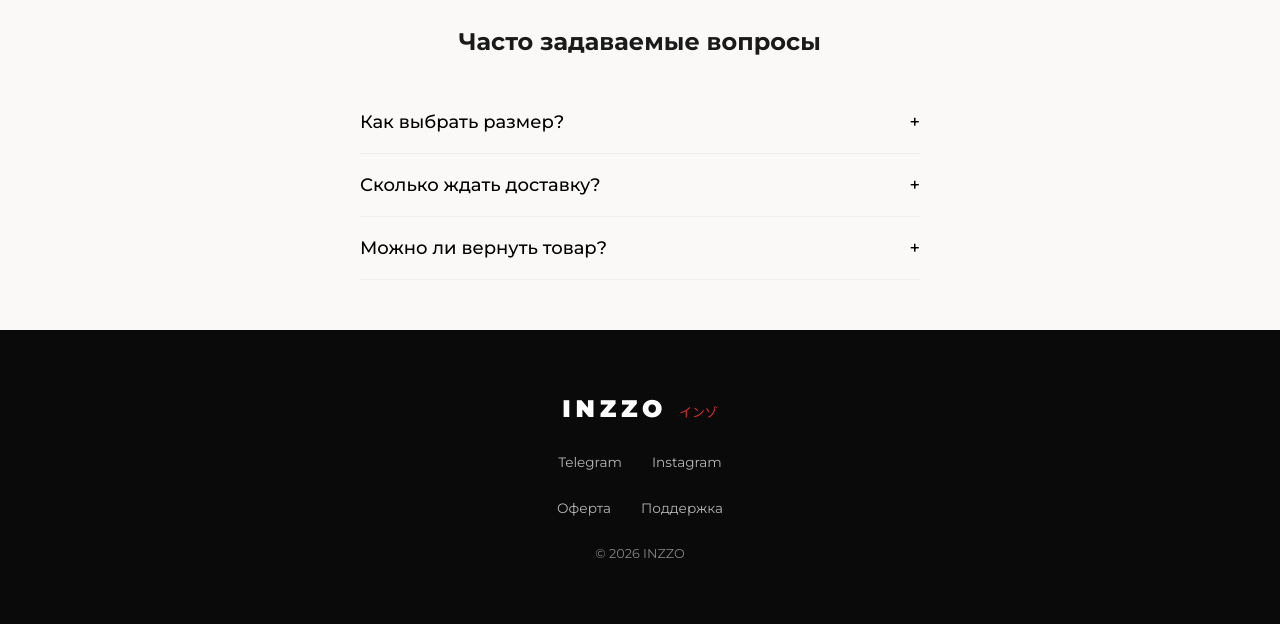
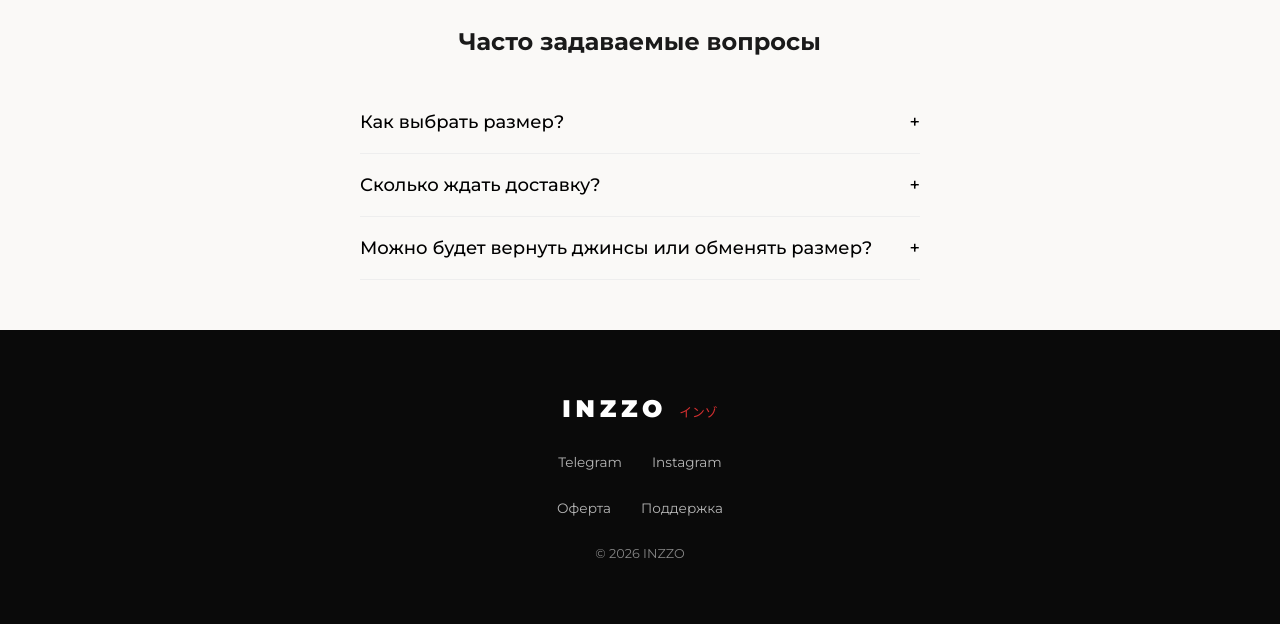
Before and after one commit to 1likk/inzzo_prod, a Flask app: page / in a window 1280 px wide. Shown: the part 2771-3395 px from the top of the page. Run offline with Flask 3, Linux system fonts and the light colour scheme.

Commit message:
debugging

```diff
--- a/frontend/static/js/main.js
+++ b/frontend/static/js/main.js
@@ -65,7 +65,7 @@ const PRODUCTS = {
             '/static/img/sakura_jeans1.webp',
             '/static/img/sakura_jeans2.webp',
             '/static/img/sak_jeans.webp',
-            '/static/img/sakura_jeans_3.webp',
+            '/static/img/2026-02-25 17.52.22.webp',
         ]
     },
     'sakura-zip': {
--- a/frontend/templates/index/index.html
+++ b/frontend/templates/index/index.html
@@ -189,9 +189,9 @@
         </div>
 
         <div class="faq-item">
-            <button class="faq-question">Можно ли вернуть товар? <span>+</span></button>
+            <button class="faq-question">Можно будет вернуть джинсы или обменять размер? <span>+</span></button>
             <div class="faq-answer">
-                <p>Да, возврат возможен в течение 14 дней после получения, если вещь сохранила товарный вид и все бирки.</p>
+                <p>В течении 10 дней после получения вы можете вернуть или обменять, но только если внешний вид джинс сохранился почти не использованным.</p>
             </div>
         </div>
     </section>
```
Also changed, not shown: frontend/static/img/2026-02-25 17.52.22.webp (added).
